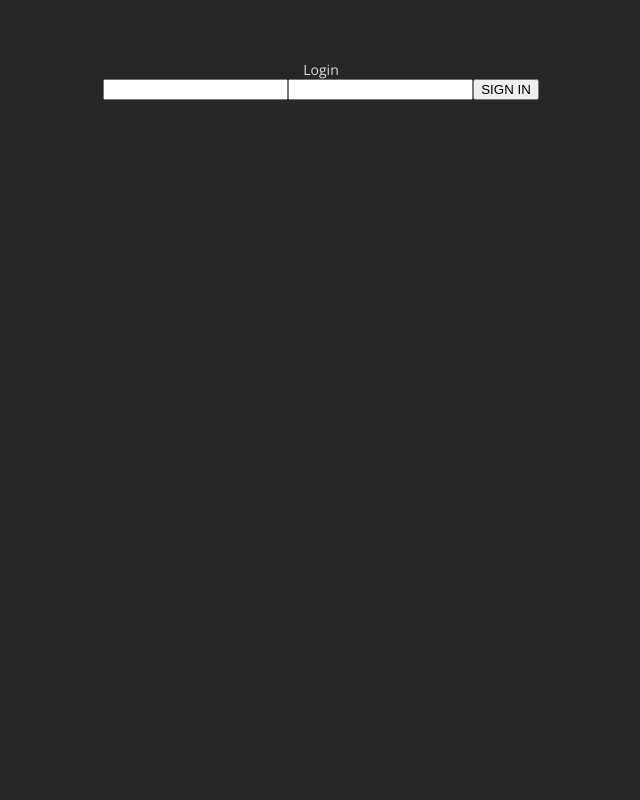
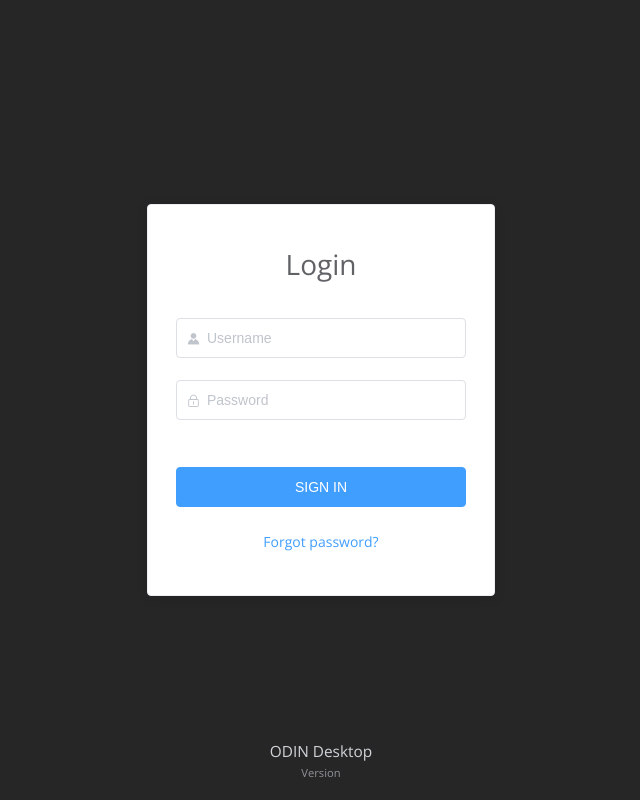
Before and after one commit to NeonWizard/ODIN-Desktop, a Vue app: page /login in a window 1280 px wide. Shown: the whole page, without its empty margins (319-959 px from the left). Built offline with nearby package versions, Linux system fonts and the light colour scheme.

Commit message:
Designed login page

```diff
--- a/src/App.vue
+++ b/src/App.vue
@@ -14,16 +14,19 @@ export default {
 <style>
   @import url('https://fonts.googleapis.com/css2?family=Open+Sans&display=swap');
 
+  html {
+    height: 100%;
+  }
+
   body {
     background-color: #262627;
+    margin: 0;
   }
+
   #app {
-    /* font-family: Avenir, Helvetica, Arial, sans-serif; */
     font-family: "Open Sans";
     -webkit-font-smoothing: antialiased;
     -moz-osx-font-smoothing: grayscale;
-    text-align: center;
-    color: #ddd;
-    margin-top: 60px;
+    height: 100vh;
   }
 </style>
--- a/src/views/Login.vue
+++ b/src/views/Login.vue
@@ -1,14 +1,62 @@
 <template>
-  <div>
-    <span>Login</span>
-    <div id="login-box">
-      <input id="username-input" v-model="username">
-      <input id="password-input" v-model="password">
+  <div class="login-page">
+    <el-card class="login-card">
+      <h2>Login</h2>
+      <el-form
+        ref="form"
+        class="login-form"
+        :model="model"
+        :rules="rules"
+        @submit.native.prevent="login"
+      >
+        <el-form-item prop="username">
+          <el-input
+            v-model="model.username"
+            class="login-input"
+            placeholder="Username"
+            prefix-icon="el-icon-s-custom"
+          />
+        </el-form-item>
 
-      <button id="login-submit">
-        SIGN IN
-      </button>
-    </div>
+        <el-form-item prop="password">
+          <el-input
+            v-model="model.password"
+            class="login-input"
+            placeholder="Password"
+            prefix-icon="el-icon-lock"
+          />
+        </el-form-item>
+
+        <el-form-item>
+          <el-button
+            class="login-submit"
+            :loading="loading"
+            type="primary"
+            native-type="submit"
+          >
+            SIGN IN
+          </el-button>
+        </el-form-item>
+
+        <el-link
+          type="primary"
+          class="forgot-password"
+          href="https://www.youtube.com/watch?v=dQw4w9WgXcQ"
+          target="_blank"
+        >
+          Forgot password?
+        </el-link>
+      </el-form>
+    </el-card>
+
+    <footer>
+      <div class="footer-title">
+        ODIN Desktop
+      </div>
+      <div class="footer-version">
+        Version {{ appVersion }}
+      </div>
+    </footer>
   </div>
 </template>
 
@@ -19,12 +67,90 @@ export default {
   },
   data() {
     return {
-      username: '',
-      password: ''
+      appVersion: process.env.VUE_APP_VERSION,
+      loading: false,
+      model: {
+        username: '',
+        password: ''
+      },
+      rules: {
+        username: [
+          { required: true, message: "Username is required", trigger: "blur" }
+        ],
+        password: [
+          { required: true, message: "Password is required", trigger: "blur" },
+        ]
+      }
+    }
+  },
+  methods: {
+    async login() {
+      const valid = await this.$refs.form.validate()
+      if (!valid) {
+        return
+      }
+
+      this.loading = true
+
+      await new Promise(resolve => { setTimeout(resolve, 600) })
+      this.$message.error('Login failure.')
+
+      this.loading = false
     }
   }
 }
 </script>
 
 <style lang="scss" scoped>
+  .login-page {
+    display: flex;
+    justify-content: center;
+    align-items: center;
+    height: 100%;
+    text-align: center;
+  }
+
+  .login-card {
+    padding: 20px 8px 24px 8px;
+  }
+
+  h2 {
+    margin-bottom: 35px;
+    font-size: 2em;
+  }
+
+  .login-form {
+    width: 290px;
+
+    .login-submit {
+      width: 100%;
+      margin-top: 25px;
+    }
+
+    .forgot-password {
+      margin-top: 2px;
+    }
+  }
+
+  footer {
+    position: absolute;
+    bottom: 0px;
+
+    padding: 20px;
+    color: #d0d4d8;
+    display: flex;
+    flex-direction: column;
+    align-items: center;
+
+    .footer-title {
+      font-size: 1.1em;
+    }
+
+    .footer-version {
+      padding: 0 8px;
+      color: #8f9398;
+      font-size: 0.8em;
+      margin-top: 3px;
+    }
+  }
 </style>
--- a/vue.config.js
+++ b/vue.config.js
@@ -1,3 +1,5 @@
+process.env.VUE_APP_VERSION = process.env.npm_package_version || 0
+
 module.exports = {
   pluginOptions: {
       electronBuilder: {
```
